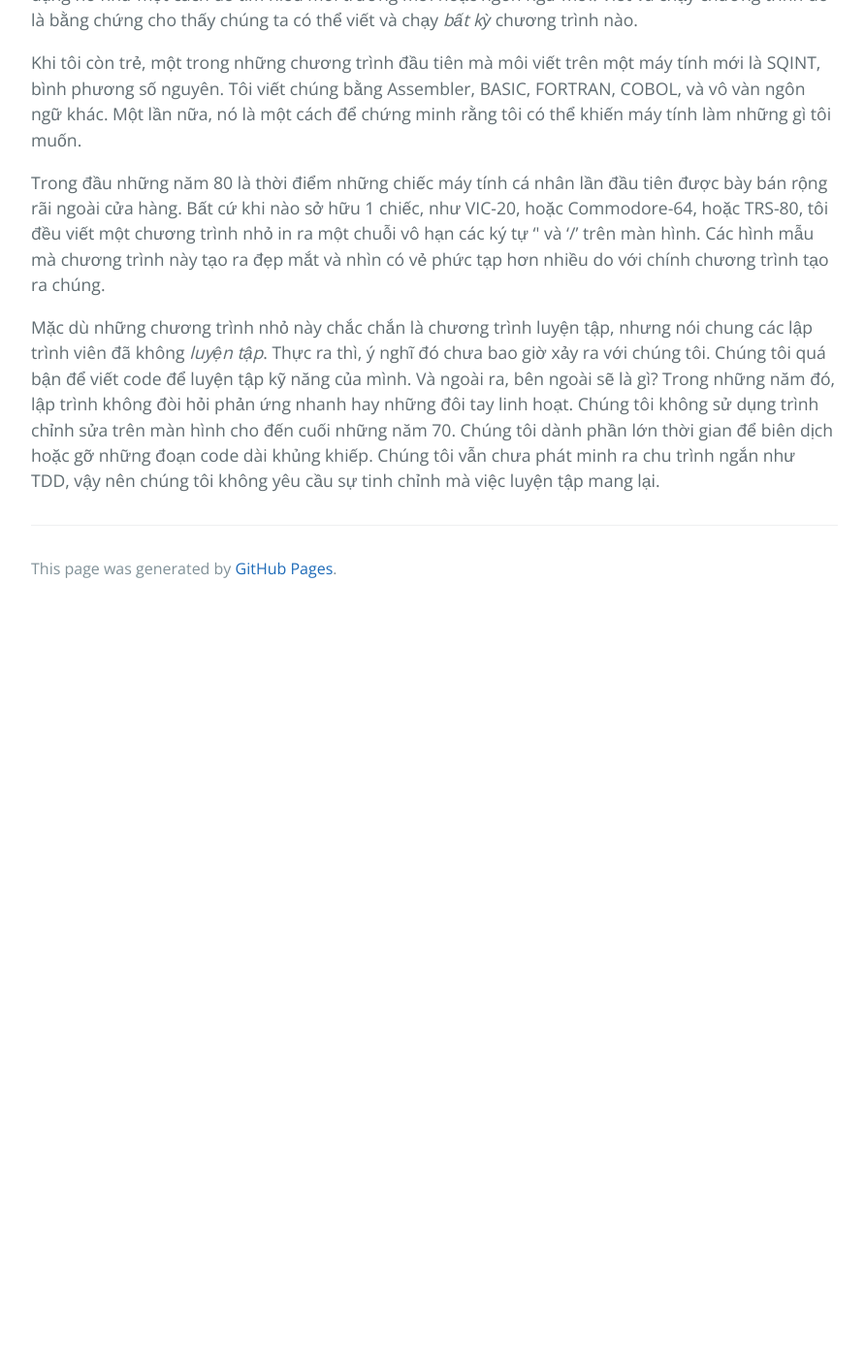
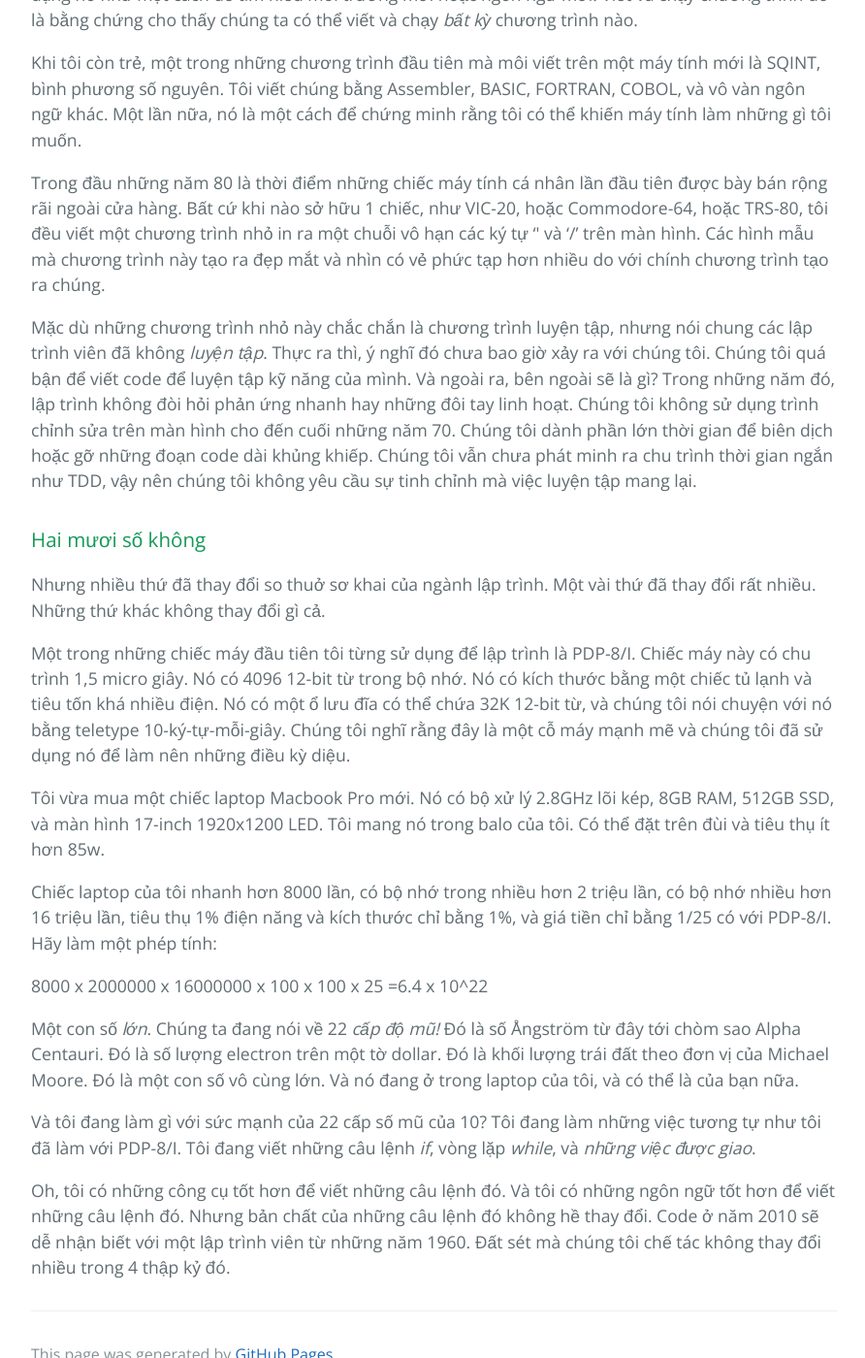
Before and after one commit to HaiBV/haibv.github.io, a Jekyll site: the page built from clean-coder/chapter-6-practicing.md, in a window 1280 px wide and 1400 px high, scrolled down 911 px. Shown: the whole window at 97% size, without its empty margins (192-1084 px from the left). Built offline with Jekyll 4.4.1, drawn with Linux system fonts in a browser that asks for light colours; our own code applies the rules of GitHub Pages for plain Markdown files; before the commit the page ends 1541 px from its top, so only the background shows below that.

Commit message:
Update The Clean Coder - Chapter 6 Practicing

```diff
--- a/clean-coder/chapter-6-practicing.md
+++ b/clean-coder/chapter-6-practicing.md
@@ -23,4 +23,22 @@ Khi tôi còn trẻ, một trong những chương trình đầu tiên mà môi v
 
 Trong đầu những năm 80 là thời điểm những chiếc máy tính cá nhân lần đầu tiên được bày bán rộng rãi ngoài cửa hàng. Bất cứ khi nào sở hữu 1 chiếc, như VIC-20, hoặc Commodore-64, hoặc TRS-80, tôi đều viết một chương trình nhỏ in ra một chuỗi vô hạn các ký tự '\' và '/' trên màn hình. Các hình mẫu mà chương trình này tạo ra đẹp mắt và nhìn có vẻ phức tạp hơn nhiều do với chính chương trình tạo ra chúng.
 
-Mặc dù những chương trình nhỏ này chắc chắn là chương trình luyện tập, nhưng nói chung các lập trình viên đã không _luyện tập_. Thực ra thì, ý nghĩ đó chưa bao giờ xảy ra với chúng tôi. Chúng tôi quá bận để viết code để luyện tập kỹ năng của mình. Và ngoài ra, bên ngoài sẽ là gì? Trong những năm đó, lập trình không đòi hỏi phản ứng nhanh hay những đôi tay linh hoạt. Chúng tôi không sử dụng trình chỉnh sửa trên màn hình cho đến cuối những năm 70. Chúng tôi dành phần lớn thời gian để biên dịch hoặc gỡ những đoạn code dài khủng khiếp. Chúng tôi vẫn chưa phát minh ra chu trình ngắn như TDD, vậy nên chúng tôi không yêu cầu sự tinh chỉnh mà việc luyện tập mang lại.
+Mặc dù những chương trình nhỏ này chắc chắn là chương trình luyện tập, nhưng nói chung các lập trình viên đã không _luyện tập_. Thực ra thì, ý nghĩ đó chưa bao giờ xảy ra với chúng tôi. Chúng tôi quá bận để viết code để luyện tập kỹ năng của mình. Và ngoài ra, bên ngoài sẽ là gì? Trong những năm đó, lập trình không đòi hỏi phản ứng nhanh hay những đôi tay linh hoạt. Chúng tôi không sử dụng trình chỉnh sửa trên màn hình cho đến cuối những năm 70. Chúng tôi dành phần lớn thời gian để biên dịch hoặc gỡ những đoạn code dài khủng khiếp. Chúng tôi vẫn chưa phát minh ra chu trình thời gian ngắn như TDD, vậy nên chúng tôi không yêu cầu sự tinh chỉnh mà việc luyện tập mang lại.
+
+### Hai mươi số không
+
+Nhưng nhiều thứ đã thay đổi so thuở sơ khai của ngành lập trình. Một vài thứ đã thay đổi rất nhiều. Những thứ khác không thay đổi gì cả.
+
+Một trong những chiếc máy đầu tiên tôi từng sử dụng để lập trình là PDP-8/I. Chiếc máy này có chu trình 1,5 micro giây. Nó có 4096 12-bit từ trong bộ nhớ. Nó có kích thước bằng một chiếc tủ lạnh và tiêu tốn khá nhiều điện. Nó có một ổ lưu đĩa có thể chứa 32K 12-bit từ, và chúng tôi nói chuyện với nó bằng teletype 10-ký-tự-mỗi-giây. Chúng tôi nghĩ rằng đây là một cỗ máy mạnh mẽ và chúng tôi đã sử dụng nó để làm nên những điều kỳ diệu.
+
+Tôi vừa mua một chiếc laptop Macbook Pro mới. Nó có bộ xử lý 2.8GHz lõi kép, 8GB RAM, 512GB SSD, và màn hình 17-inch 1920x1200 LED. Tôi mang nó trong balo của tôi. Có thể đặt trên đùi và tiêu thụ ít hơn 85w.
+
+Chiếc laptop của tôi nhanh hơn 8000 lần, có bộ nhớ trong nhiều hơn 2 triệu lần, có bộ nhớ nhiều hơn 16 triệu lần, tiêu thụ 1% điện năng và kích thước chỉ bằng 1%, và giá tiền chỉ bằng 1/25 có với PDP-8/I. Hãy làm một phép tính:
+
+8000 x 2000000 x 16000000 x 100 x 100 x 25 =6.4 x 10^22
+
+Một con số _lớn_. Chúng ta đang nói về 22 _cấp độ mũ!_ Đó là số Ångström từ đây tới chòm sao Alpha Centauri. Đó là số lượng electron trên một tờ dollar. Đó là khối lượng trái đất theo đơn vị của Michael Moore. Đó là một con số vô cùng lớn. Và nó đang ở trong laptop của tôi, và có thể là của bạn nữa.
+
+Và tôi đang làm gì với sức mạnh của 22 cấp số mũ của 10? Tôi đang làm những việc tương tự như tôi đã làm với PDP-8/I. Tôi đang viết những câu lệnh _if_, vòng lặp _while_, và _những việc được giao_.
+
+Oh, tôi có những công cụ tốt hơn để viết những câu lệnh đó. Và tôi có những ngôn ngữ tốt hơn để viết những câu lệnh đó. Nhưng bản chất của những câu lệnh đó không hề thay đổi. Code ở năm 2010 sẽ dễ nhận biết với một lập trình viên từ những năm 1960. Đất sét mà chúng tôi chế tác không thay đổi nhiều trong 4 thập kỷ đó.
```
